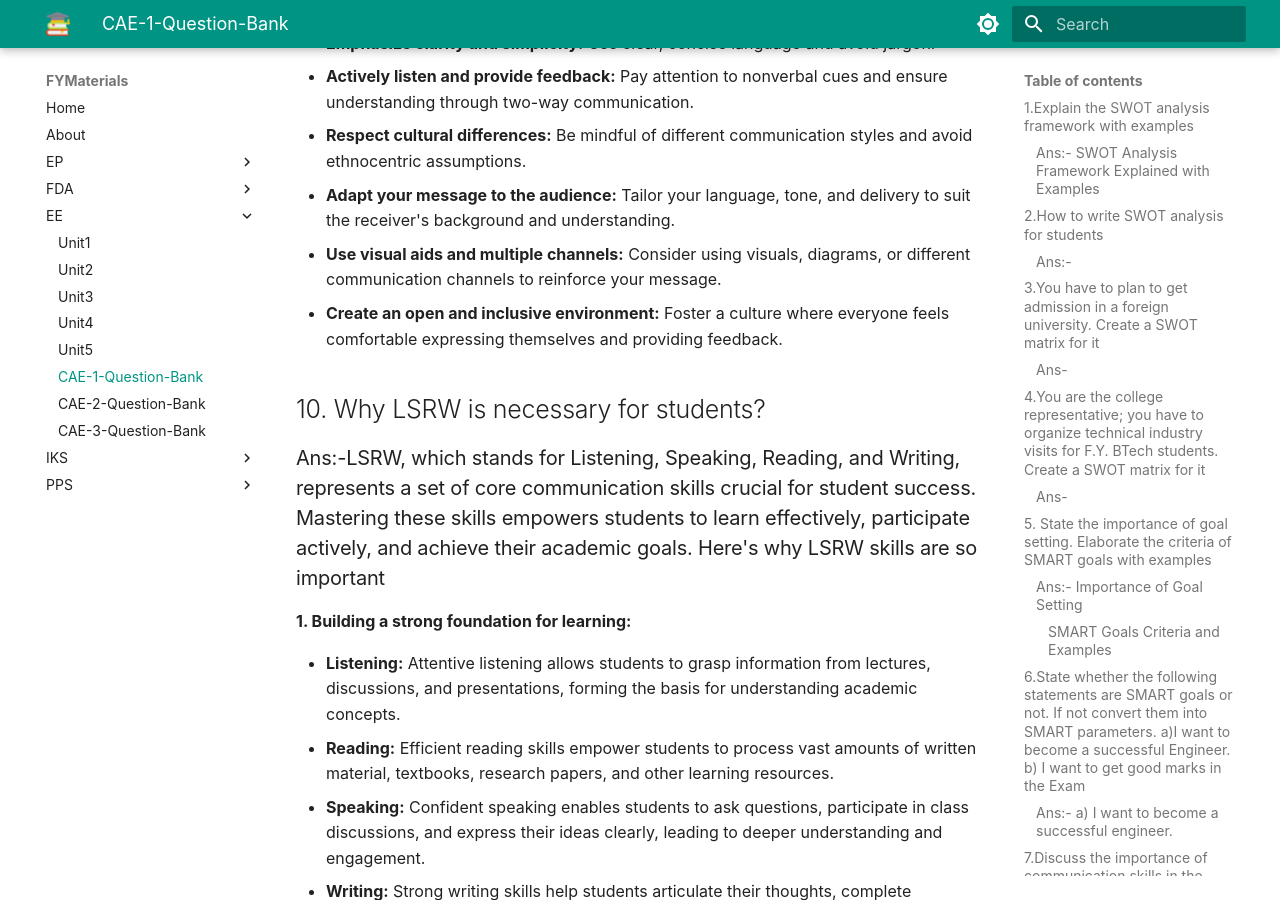
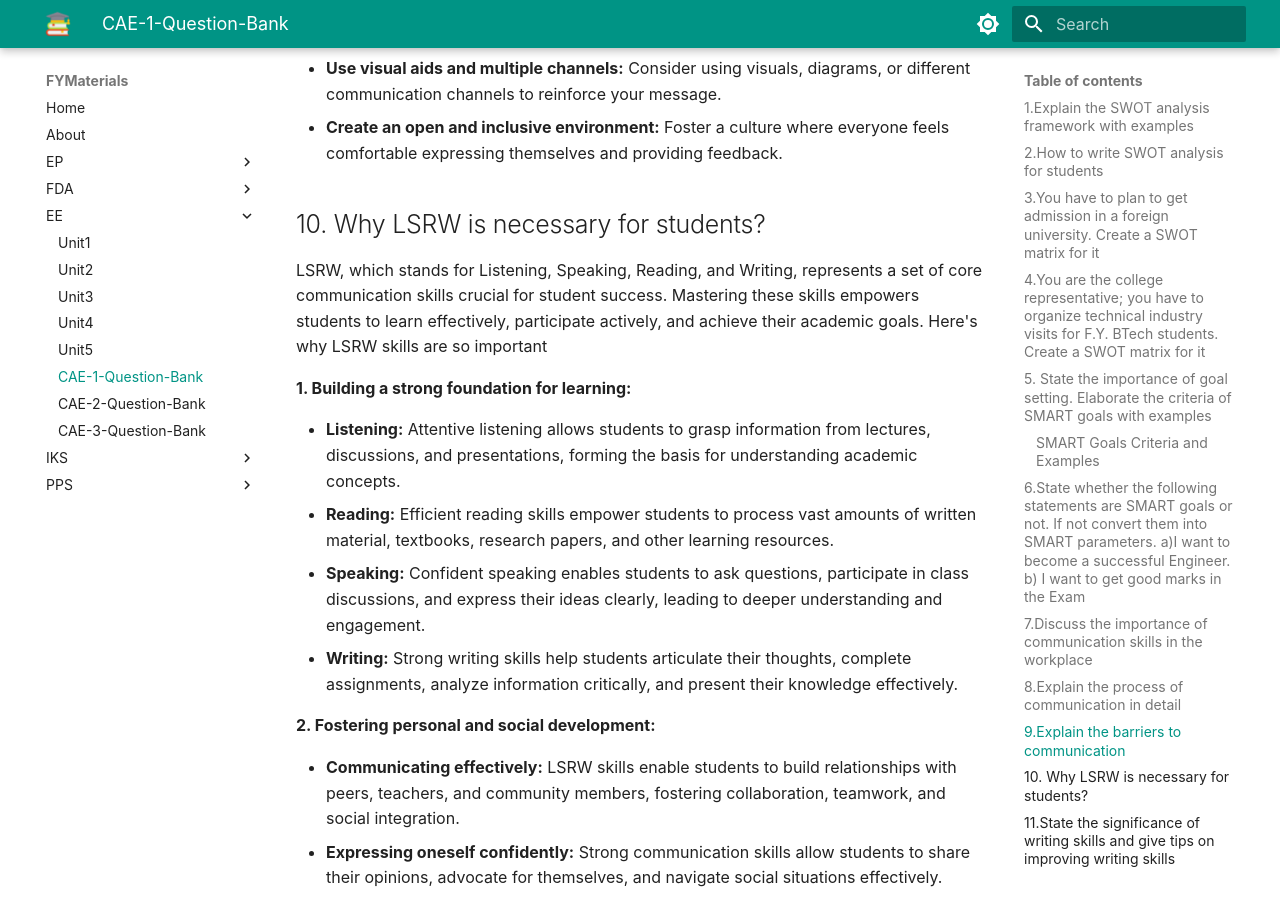
Before and after one commit to GautamPatil1/FYMaterials, an MkDocs documentation site: the page built from docs/EE/EE-CAE-1-Question-Bank.md, in a window 1280 px wide and 900 px high, scrolled down 12141 px. Built offline with MkDocs 1.6.1 and Material for MkDocs 9.7.7, drawn with Linux system fonts in a browser that asks for light colours; some web fonts are replaced; some of the changed text lies outside the part shown.

Commit message:
update EE-CAE-1-Question-Bank.md

```diff
--- a/docs/EE/EE-CAE-1-Question-Bank.md
+++ b/docs/EE/EE-CAE-1-Question-Bank.md
@@ -2,7 +2,7 @@
 
 ## 1.Explain the SWOT analysis framework with examples
 
-### Ans:- SWOT Analysis Framework Explained with Examples
+- **SWOT Analysis Framework Explained with Examples**
 
 The SWOT analysis framework is a popular tool used to assess internal strengths and weaknesses, as well as external opportunities and threats, for a business, project, or even personal situation. By analyzing these four factors, you can gain valuable insights and develop strategies to achieve your goals.
 
@@ -53,9 +53,7 @@ The SWOT analysis framework is a popular tool used to assess internal strengths
 
 ## 2.How to write SWOT analysis for students
 
-### Ans:-
-
-Writing a SWOT Analysis for Students:
+- Writing a SWOT Analysis for Students:
 
 A SWOT analysis can be a valuable tool for students to identify their strengths, weaknesses, opportunities, and threats, aiding in academic and personal development. Here's how to personalize it:
 
@@ -117,8 +115,6 @@ A SWOT analysis can be a valuable tool for students to identify their strengths,
 
 ## 3.You have to plan to get admission in a foreign university. Create a SWOT matrix for it
 
-### Ans-
-
 | Strength | Weakness |
 |---|---|
 | Strong academic record (GPA, test scores) | Lower GPA or test scores compared to competitors |
@@ -144,8 +140,6 @@ A SWOT analysis can be a valuable tool for students to identify their strengths,
 
 ## 4.You are the college representative; you have to organize technical industry visits for F.Y. BTech students. Create a SWOT matrix for it
 
-### Ans-
-
 | Internal Factors | External Factors |
 |---|---|
 | **Strengths** | **Opportunities** |
@@ -163,8 +157,6 @@ A SWOT analysis can be a valuable tool for students to identify their strengths,
 
 ## 5. State the importance of goal setting.  Elaborate the criteria of SMART goals with examples
 
-### Ans:- Importance of Goal Setting
-
 Goal setting is crucial for success in various aspects of life, whether personal or professional. Here's why it's important:
 
 - **Provides direction and focus:** Without clear goals, you might wander aimlessly, lacking motivation and clear objectives. Setting goals helps you determine what you want to achieve and provides a roadmap to get there.
@@ -173,7 +165,7 @@ Goal setting is crucial for success in various aspects of life, whether personal
 - **Improves self-confidence and achievement:** Achieving goals, big or small, instills a sense of accomplishment and boosts self-confidence. This positive reinforcement motivates you to set and achieve even bigger goals in the future.
 - **Promotes accountability and discipline:** Setting goals creates a sense of responsibility and accountability. Knowing you have something to work towards helps you stay disciplined and avoid procrastination.
 
-#### SMART Goals Criteria and Examples
+### SMART Goals Criteria and Examples
 
 SMART is a framework for creating effective goals that increase your chances of achievement. Here are the criteria with examples:
 
@@ -210,7 +202,7 @@ SMART is a framework for creating effective goals that increase your chances of
 
 ## 6.State whether the following statements are SMART goals or not. If not convert them into SMART parameters. a)I want to become a successful Engineer. b) I want to get good marks in the Exam
 
-### Ans:- **a) I want to become a successful engineer.**
+**a) I want to become a successful engineer.**
 
 - **Not Specific:** "Successful" is subjective and lacks definition. What does "successful" mean in this context? It needs quantifiable metrics or specific achievements.
 - **Not Measurable:** There's no way to measure "becoming a successful engineer." We need concrete indicators of success.
@@ -233,7 +225,7 @@ Remember, SMART goals are crucial for driving progress and achieving your desire
 
 ## 7.Discuss the importance of communication skills in the workplace
 
-### Ans:-  The Crucial Role of Communication Skills in the Workplace
+- **The Crucial Role of Communication Skills in the Workplace**
 
 Communication skills are **essential** for success in any workplace, regardless of your role or industry. They act as the foundation for building strong relationships, fostering collaboration, and achieving organizational goals. Here's why communication skills are so important:
 
@@ -261,7 +253,7 @@ Organizations can **boost communication skills** by providing training programs,
 
 ## 8.Explain the  process of communication in detail
 
-### Ans:- The Intricate Web of Communication: Understanding the Process
+The Intricate Web of Communication: Understanding the Process
 
 Communication, the act of sharing information and understanding between individuals, is a complex and dynamic process. It involves several key stages that work together to convey a message effectively. Let's delve into the details:
 
@@ -287,7 +279,7 @@ Communication, the act of sharing information and understanding between individu
 
 ## 9.Explain the barriers to communication
 
-### Ans:- Barriers to Communication: Roadblocks on the Information Highway
+Barriers to Communication: Roadblocks on the Information Highway
 
 Communication, despite its apparent simplicity, can be surprisingly complex and prone to disruptions. These disruptions, known as **barriers to communication**, hinder the clarity and effectiveness of message transmission. Let's explore some of the most common roadblocks you might encounter:
 
@@ -334,7 +326,7 @@ Recognizing and understanding these barriers is the first step to overcoming the
 
 ## 10. Why LSRW is necessary for students?
 
-### Ans:-LSRW, which stands for Listening, Speaking, Reading, and Writing, represents a set of core communication skills crucial for student success. Mastering these skills empowers students to learn effectively, participate actively, and achieve their academic goals. Here's why LSRW skills are so important
+LSRW, which stands for Listening, Speaking, Reading, and Writing, represents a set of core communication skills crucial for student success. Mastering these skills empowers students to learn effectively, participate actively, and achieve their academic goals. Here's why LSRW skills are so important
 
 **1. Building a strong foundation for learning:**
 
@@ -362,7 +354,7 @@ Schools, educators, and parents can play a crucial role in fostering LSRW skills
 
 ## 11.State the significance of writing skills and give tips on improving writing skills
 
-### Ans:- The Significance of Writing Skills
+The Significance of Writing Skills
 
 Writing skills are arguably **one of the most crucial tools** in your arsenal, regardless of your chosen path in life. Here's why:
 
@@ -386,7 +378,7 @@ Writing provides a platform for **exploring your thoughts, feelings, and ideas**
 
 Throughout life, you'll encounter situations requiring clear and concise communication.  **Strong writing skills** equips you to adapt to various situations, express yourself effectively, and navigate diverse challenges.
 
-#### Tips for Improving Writing Skills
+### Tips for Improving Writing Skills
 
 **1. Read voraciously:** Immerse yourself in different writing styles and genres to expand your vocabulary, explore sentence structures, and learn from skilled authors.
 
@@ -404,7 +396,7 @@ Throughout life, you'll encounter situations requiring clear and concise communi
 
 ## 12.Differentiate between active and passive listening. How to develop effective listening skills?
 
-### Ans:-Active vs. Passive Listening: Understanding the Difference
+Active vs. Passive Listening: Understanding the Difference
 
 Listening seems simple, but there's a vast difference between **passive listening** and **active listening**. Here's the breakdown:
 
@@ -422,7 +414,7 @@ Listening seems simple, but there's a vast difference between **passive listenin
 - **Feedback:** You provide verbal cues like "uh-huh" or nonverbal cues like nodding and maintaining eye contact, indicating you're listening and engaged.
 - **Example:** Asking clarifying questions, summarizing key points, and responding thoughtfully to the speaker's message.
 
-#### Benefits of Active Listening
+### Benefits of Active Listening
 
 - **Improved understanding:** You grasp the information more clearly and retain it better.
 - **Stronger relationships:** Active listening shows you care, fosters trust, and builds rapport with others.
@@ -430,7 +422,7 @@ Listening seems simple, but there's a vast difference between **passive listenin
 - **Enhanced learning:** You absorb information more effectively in lectures, presentations, and conversations.
 - **Reduced conflict:** Actively listening helps avoid misunderstandings and misinterpretations.
 
-#### Developing Effective Listening Skills
+### Developing Effective Listening Skills
 
 - **Minimize distractions:** Put away your phone, silence notifications, and find a quiet environment to focus.
 - **Maintain eye contact:** Show the speaker you're engaged and present.
@@ -444,7 +436,7 @@ Listening seems simple, but there's a vast difference between **passive listenin
 
 ## 13.What skills are required to become a good speaker?
 
-### Ans:-Becoming a good speaker takes more than just delivering information clearly. It requires a combination of **verbal and nonverbal skills, preparation, and audience awareness**. Here are some key skills that make a good speaker
+Becoming a good speaker takes more than just delivering information clearly. It requires a combination of **verbal and nonverbal skills, preparation, and audience awareness**. Here are some key skills that make a good speaker
 
 **1. Vocal Skills:**
 
@@ -480,7 +472,7 @@ Listening seems simple, but there's a vast difference between **passive listenin
 
 ## 14. State the types or techniques of reading
 
-### Ans:-**By Purpose:**
+**By Purpose:**
 
 - **Skimming:** Reading quickly to get the gist of the text, focusing on headings, introductions, conclusions, and keywords. Useful for getting an overview or finding specific information.
 - **Scanning:** Quickly searching for specific information within a text, often involving keywords or phrases. Efficient for locating answers or data points.
@@ -502,7 +494,7 @@ Listening seems simple, but there's a vast difference between **passive listenin
 
 ## 15.Explain why engineers need to work on communication
 
-### Ans:-Engineers, despite their strong technical skills, often overlook the importance of effective communication. However, in today's collaborative and complex world, strong communication skills are crucial for engineers in various ways
+Engineers, despite their strong technical skills, often overlook the importance of effective communication. However, in today's collaborative and complex world, strong communication skills are crucial for engineers in various ways
 
 **1. Collaboration and Teamwork:**
 
@@ -545,7 +537,7 @@ Listening seems simple, but there's a vast difference between **passive listenin
 
 ## 16.How to improve communication skills?
 
-### Ans:-**1. Actively listen:**
+**1. Actively listen:**
 
 - **Focus on the speaker:** Give them your full attention, make eye contact, and avoid distractions.
 - **Ask clarifying questions:** Seek to understand the speaker's message and perspective better.
@@ -587,7 +579,7 @@ Listening seems simple, but there's a vast difference between **passive listenin
 
 ## 17.Write down emerging trends in communication
 
-### Ans:-Emerging Trends in Communication
+Emerging Trends in Communication
 
 The communication landscape is constantly evolving, driven by technological advancements, changing social dynamics, and shifting user preferences. Here are some of the key trends shaping the future of communication:
 
@@ -623,7 +615,7 @@ The communication landscape is constantly evolving, driven by technological adva
 
 ## 18.State the types of listening and write how to develop effective listening skills
 
-### Ans:-Types of Listening
+- **Types of Listening**
 
 While often thought of as a single act, listening can be categorized into different types depending on the purpose and level of engagement. Here are some common forms:
 
@@ -661,7 +653,7 @@ While often thought of as a single act, listening can be categorized into differ
 
 ## 19.Explain LSRW and explain benefits of effective listening
 
-### Ans:- LSRW Explained: The Building Blocks of Communication
+LSRW Explained: The Building Blocks of Communication
 
 LSRW stands for **Listening, Speaking, Reading, and Writing**, representing the four core skills fundamental to effective communication. Mastering these skills equips you to:
 
@@ -669,7 +661,7 @@ LSRW stands for **Listening, Speaking, Reading, and Writing**, representing the
 - **Express yourself:** Speaking and writing allow you to articulate your thoughts, opinions, and information clearly and persuasively.
 - **Interact with others:** All four skills play a crucial role in building connections, collaborating effectively, and navigating diverse situations.
 
-#### Benefits of Effective Listening
+### Benefits of Effective Listening
 
 **1. Deeper Understanding:** When you actively listen, you grasp information more accurately and retain it better, leading to stronger learning and decision-making.
 
@@ -689,7 +681,7 @@ LSRW stands for **Listening, Speaking, Reading, and Writing**, representing the
 
 ## 20. Explain the difference between formal and informal writing and state why LSRW are interrelated skills
 
-### Ans:- Formal vs. Informal Writing: Navigating Different Styles
+Formal vs. Informal Writing: Navigating Different Styles
 
 Understanding the distinction between formal and informal writing is crucial for crafting effective communication in diverse situations. Here's the breakdown:
 
@@ -715,7 +707,7 @@ Understanding the distinction between formal and informal writing is crucial for
   - **First-person or second-person perspective:** May use "I," "you," or "we" depending on the context.
   - **Emphasis on connection and engagement:** Aims to convey emotions, build rapport, and connect with the reader on a personal level.
 
-#### The Interdependence of LSRW Skills
+### The Interdependence of LSRW Skills
 
 While appearing distinct, LSRW skills are intricately linked and constantly interact:
 
```
Also changed, not shown: other parts of docs/EE/EE-CAE-1-Question-Bank.md (+3 -3 lines).
